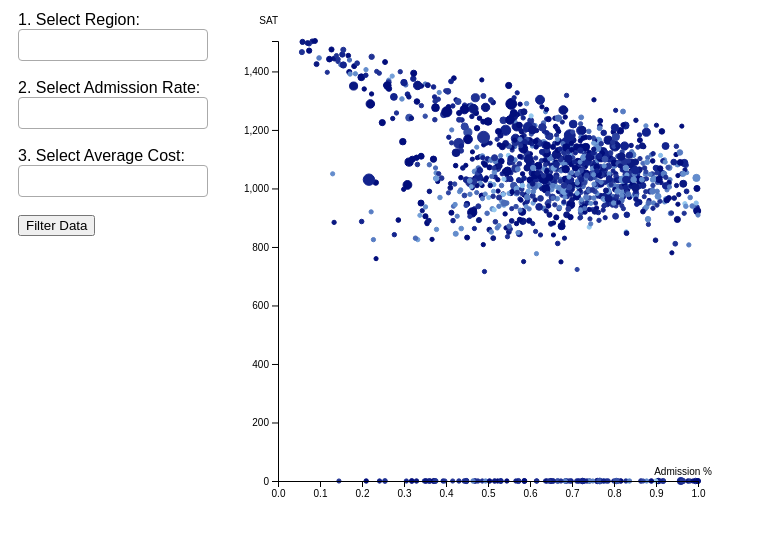
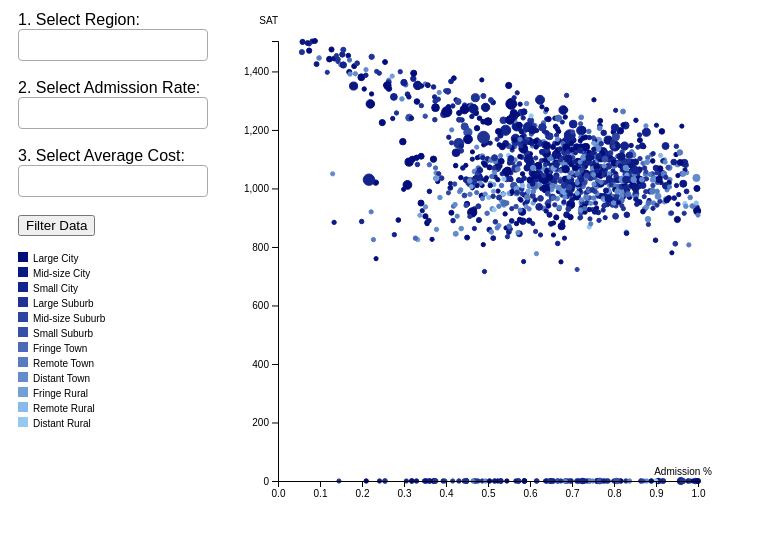
Before and after one commit to soniaggarwal/cs4460_p5, a plain HTML site: page index.html in a window 1280 px wide. Shown: the part 79-614 px from the top of the page, without its empty margins (0-757 px from the left). Drawn offline with nearby package versions, Linux system fonts and the light colour scheme.

Commit message:
code for locale legend, update detailed view on dot clicked

```diff
--- a/index.html
+++ b/index.html
@@ -68,6 +68,35 @@
 			</div>
 			<br />
 			<button id="button">Filter Data</button>
+			<p></p>
+			<div class="legend" id="localColor">
+                <svg height="300" width="200">
+                    <rect y="0" x="0" height="10" width="10" style="fill: #010D7B"></rect>
+                    <text x="15" y="10" style="text-anchor: left;" class="text">Large City</text>
+                    <rect y="15" x="0" height="10" width="10" style="fill: #0A1881"></rect>
+                    <text x="15" y="25" style="text-anchor: left;" class="text">Mid-size City</text>
+                    <rect y="30" x="0" height="10" width="10" style="fill: #12238D"></rect>
+                    <text x="15" y="40" style="text-anchor: left;" class="text">Small City</text>
+                    <rect y="45" x="0" height="10" width="10" style="fill: #203294"></rect>
+                    <text x="15" y="55" style="text-anchor: left;" class="text">Large Suburb</text>
+                    <rect y="60" x="0" height="10" width="10" style="fill: #2D44A2"></rect>
+                    <text x="15" y="70" style="text-anchor: left;" class="text">Mid-size Suburb</text>
+                    <rect y="75" x="0" height="10" width="10" style="fill: #3750A7"></rect>
+                    <text x="15" y="85" style="text-anchor: left;" class="text">Small Suburb</text>
+                    <rect y="90" x="0" height="10" width="10" style="fill: #4B6BB8"></rect>
+                    <text x="15" y="100" style="text-anchor: left;" class="text">Fringe Town</text>
+                    <rect y="105" x="0" height="10" width="10" style="fill: #577CC3"></rect>
+                    <text x="15" y="115" style="text-anchor: left;" class="text">Remote Town</text>
+                    <rect y="120" x="0" height="10" width="10" style="fill: #638CCC"></rect>
+                    <text x="15" y="130" style="text-anchor: left;" class="text">Distant Town</text>
+                    <rect y="135" x="0" height="10" width="10" style="fill: #729FD8"></rect>
+                    <text x="15" y="145" style="text-anchor: left;" class="text">Fringe Rural</text>
+                    <rect y="150" x="0" height="10" width="10" style="fill: #88BBEA"></rect>
+                    <text x="15" y="160" style="text-anchor: left;" class="text">Remote Rural</text>
+                    <rect y="165" x="0" height="10" width="10" style="fill: #95C9EF"></rect>
+                    <text x="15" y="175" style="text-anchor: left;" class="text">Distant Rural</text>
+                </svg>
+            </div>
 		</div>
 		<div class="column" id="graph"></div>
 		<div class="column" id="table"></div>
--- a/main.js
+++ b/main.js
@@ -87,7 +87,10 @@ d3.csv("colleges.csv", function (csv) {
 			tooltip.transition()
 				.duration(500)
 				.style("opacity", 0);
-		});
+		})
+		.on("click", function(d) {
+            updateDetails(d);
+        });
 
 		function get_color_from_locale(d) {
 		if (d["Locale"] == "Large City") {
--- a/style.css
+++ b/style.css
@@ -58,3 +58,7 @@ thead {
 	font-size: 10px;
 	pointer-events: none;
   }
+
+.text {
+    font-size: 10px;
+}
```
